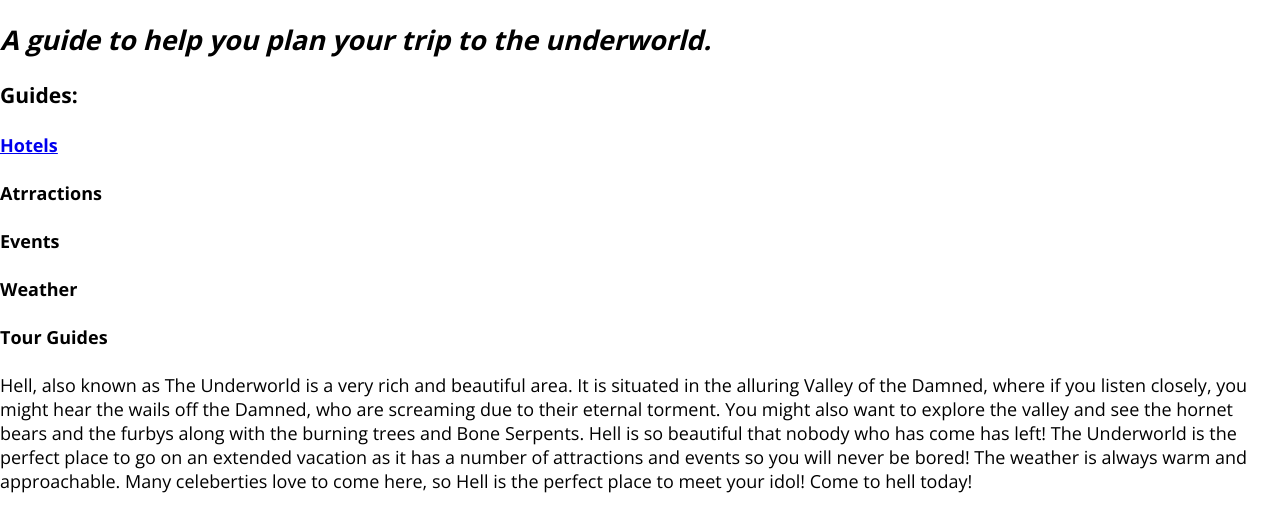
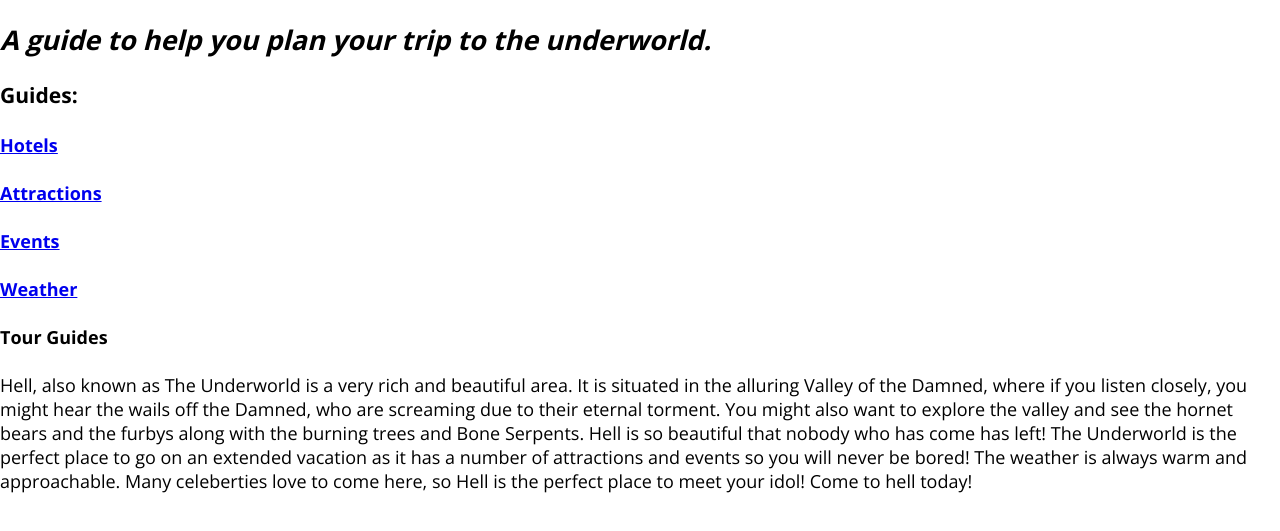
Before and after one commit to bg-tcsb/bg-tcsb.github.io, a plain HTML site: page index.html in a window 1280 px wide. Shown: the part 145-676 px from the top of the page. Drawn offline with nearby package versions, Linux system fonts and the light colour scheme.

Commit message:
Update index.html

```diff
--- a/index.html
+++ b/index.html
@@ -9,19 +9,16 @@
   <body>
     <div class="wrapper">
       <div class = "section parallax bg1">
-
-
         <h1><strong>Welcome to Hell!</strong></h1>
         <h2><i>A guide to help you plan your trip to the underworld.</i></h2>
         <h3>Guides:</h3>
         <h4><a href="Hotels.html"> Hotels</a></h4>
-        <h4>Atrractions</h4>
-        <h4>Events</h4>
-        <h4>Weather</h4>
+        <h4><a href="attractions.html">Attractions</a></h4>
+        <h4><a href="Events.html">Events</a></h4>
+        <h4><a href="Weather.html">Weather</a></h4>
         <h4>Tour Guides</h4>
         <p>Hell, also known as The Underworld is a very rich and beautiful area. It is situated in the alluring Valley of the Damned, where if you listen closely, you might hear the wails off the Damned, who are screaming due to their eternal torment. You might also want to explore the valley and see the hornet bears and the furbys along with the burning trees and Bone Serpents. Hell is so beautiful that nobody who has come has left! The Underworld is the perfect place to go on an extended vacation as it has a number of attractions and events so you will never be bored! The weather is always warm and approachable. Many celeberties love to come here, so Hell is the perfect place to meet your idol! Come to hell today!</p>
       </div>
     </div>
-
   </body>
 </html>
```
